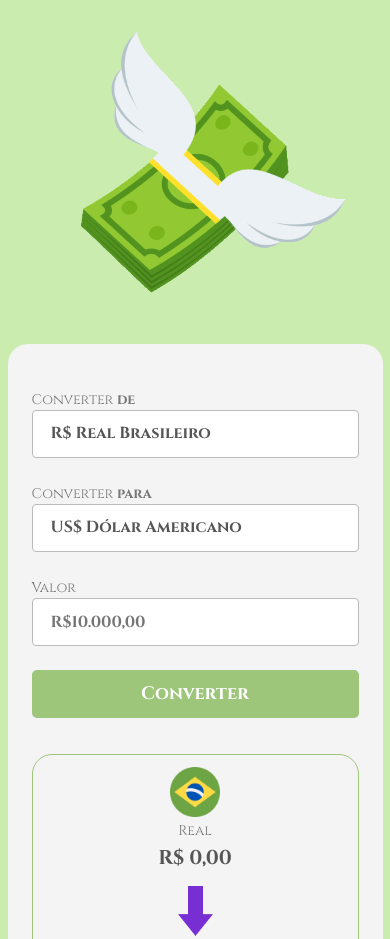
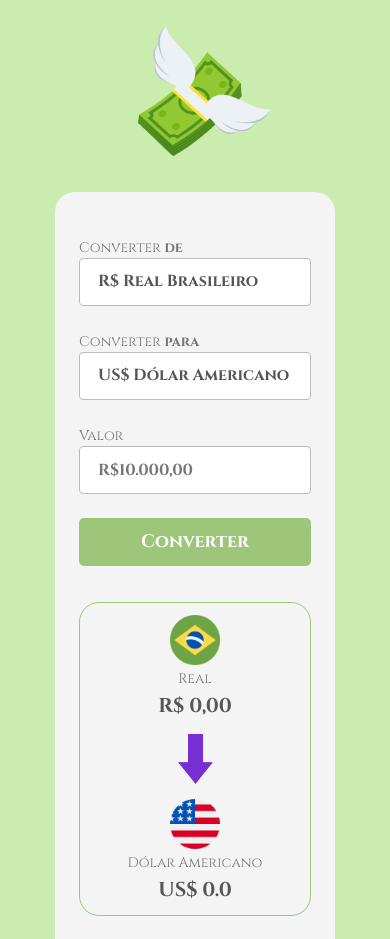
Before and after one commit to bianncalopes/Projeto-Conversor-de-Moedas, a plain HTML site: page index.html in a window 390 px wide. Shown: the top 939 px of the page. Drawn offline with Linux system fonts and the light colour scheme.

Commit message:
atualização responsividade

```diff
--- a/style.css
+++ b/style.css
@@ -104,3 +104,20 @@ section {
     font-size: 20px;
     font-weight: 700;
 }
+
+
+@media (max-width: 480px) {
+
+    .image-logo {
+        width: 150px;
+    }
+
+    main {
+        width: 280px;
+        height: 1020px;
+        margin: 0 auto 10px;
+    }
+
+
+
+}
```
Also changed, not shown: assets/Conversor Moedas.png (added).
